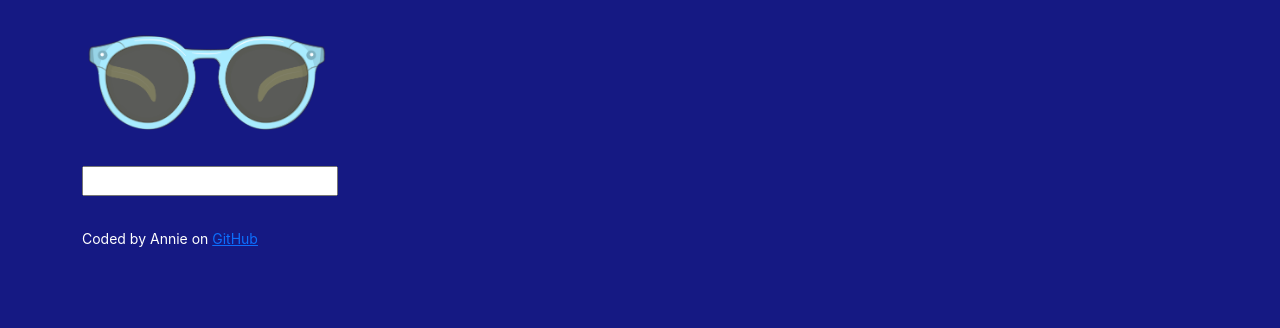
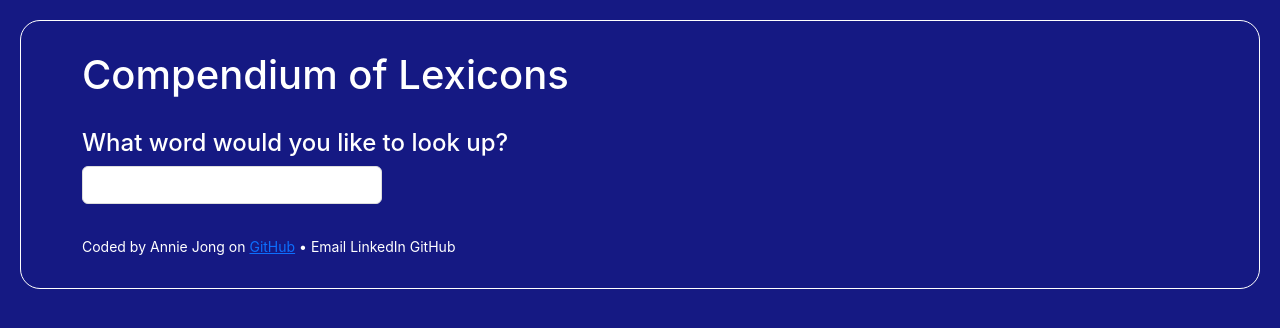
Before and after one commit to multipotentialite-aj/react-dictionary, a React (Create React App) app: page / in a window 1280 px wide. Shown: the top 328 px of the page. Built offline with nearby package versions, Linux system fonts and the light colour scheme.

Commit message:
Styled sections

```diff
--- a/src/App.css
+++ b/src/App.css
@@ -10,7 +10,13 @@
   text-align: left;
   margin: 30px 0;
 }
+.App {
+  color: white;
+}
 body {
   background: #151983;
   color: white;
+  border: 1px solid #fff;
+  margin: 20px;
+  border-radius: 20px;
 }
--- a/src/App.js
+++ b/src/App.js
@@ -7,12 +7,13 @@ function App() {
     <div className="App">
       <div className="container">
       <header className="App-header">
-        <img src={logo} className="App-logo" alt="logo" />
+        <h1>Compendium of Lexicons</h1>
       </header>
       <main>
-        <Dictionary />
+      <h4>What word would you like to look up?</h4>
+        <Dictionary defaultKeyword="synesthesia" />
       </main>
-      <footer className="App-footer"><small>Coded by Annie on <a href="https://github.com/multipotentialite-aj/react-dictionary">GitHub</a></small></footer>
+      <footer className="App-footer"><small>Coded by Annie Jong on <a href="https://github.com/multipotentialite-aj/react-dictionary">GitHub</a> • Email LinkedIn GitHub</small></footer>
       </div>
     </div>
   );
--- a/src/Dictionary.css
+++ b/src/Dictionary.css
@@ -1,4 +1,24 @@
 body {
     text-align: left;
     background: #151983;
+    color: black;
 }
+.Dictionary section {
+    background: white;
+    padding: 30px;
+    border-radius: 8px;
+    box-shadow: 0 5px 15px rgba(0, 0, 0, 0.1);
+    margin: 20ox 0;
+}
+.Dictionary input {
+    width: 300px;
+    border-radius: 6px;
+    padding: 6px 4px;
+    border: 1px solid #ddd;
+    color: #333;
+}
+.Dictionary .hint {
+    font-size: 10px;
+    color: black;
+    margin-top: 5px;
+}
--- /dev/null
+++ b/src/Phonetic.css
@@ -0,0 +1,11 @@
+.Phonetic a {
+    border: 1px solid #ddd;
+    text-decoration: none;
+    padding: 10px 20px;
+    border-radius: 20px;
+    transition: all 150ms ease-in-out;
+}
+.Phonetic a:hover {
+    background: purple;
+    color: white;
+}
--- a/src/Phonetic.js
+++ b/src/Phonetic.js
@@ -1,4 +1,5 @@
 import React from "react";
+import "./Phonetic.css";
 
 export default function Phonetic(props) {
     console.log(props.phonetic);
--- /dev/null
+++ b/src/Results.css
@@ -0,0 +1,5 @@
+.Results h2 {
+    font-size: 30px;
+    font-weight: bold;
+    line-height: 1.5;
+}
```
Also changed, not shown: 1 other file (tests, documents, lock files or other folders).
